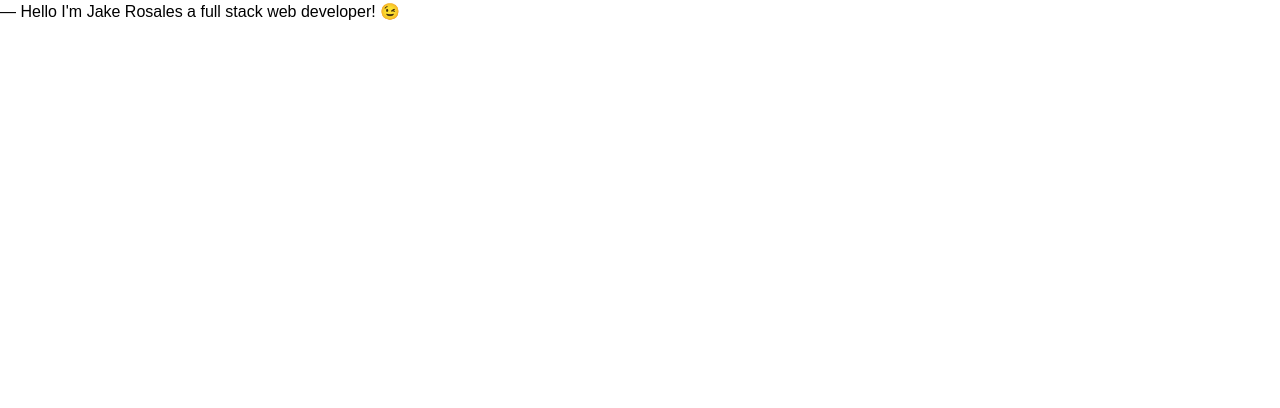
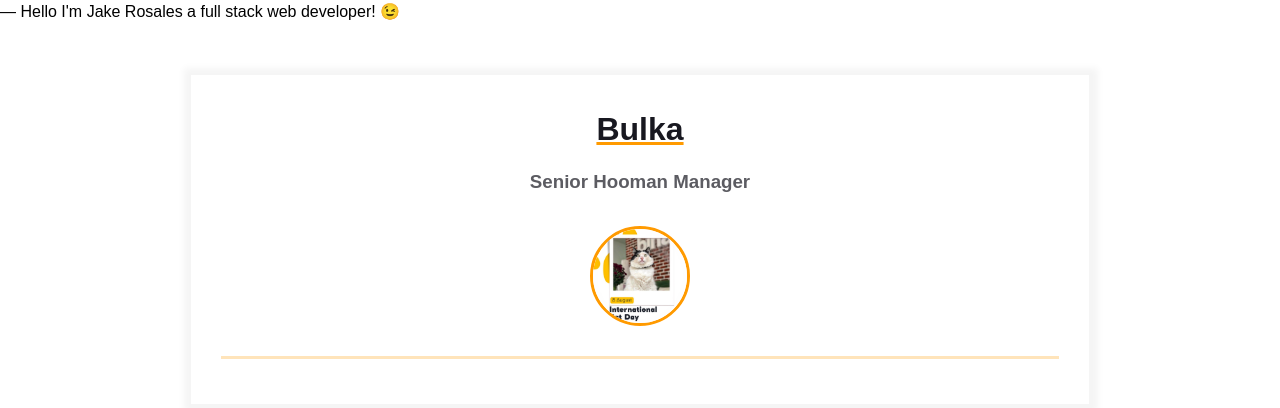
Before and after one commit to JD-Rosales/homepage, a plain HTML site: page index.html in a window 1280 px wide. Drawn offline with Linux system fonts and the light colour scheme.

Commit message:
Added main section

```diff
--- a/index.html
+++ b/index.html
@@ -7,5 +7,29 @@
   </head>
   <body>
     ― Hello I'm Jake Rosales a full stack web developer! &#x1F609;
+    <main>
+      <div class="resume">
+        <div class="container">
+          <div class="resume__block">
+            <h1 class="contact-info__header">Bulka</h1>
+            <h3 class="contact-info__sub-header">Senior Hooman Manager</h3>
+
+            <div class="contact_info_container fh">
+              <div class="contact-info__block"></div>
+
+              <div class="contact-info__block contact-info__block--center">
+                <img
+                  class="contact-info__avatar"
+                  src="assets/avatar.png"
+                  alt="Avatar"
+                />
+              </div>
+
+              <div class="contact-info__block"></div>
+            </div>
+          </div>
+        </div>
+      </div>
+    </main>
   </body>
 </html>
```
Also changed, not shown: assets/avatar.png (added).
